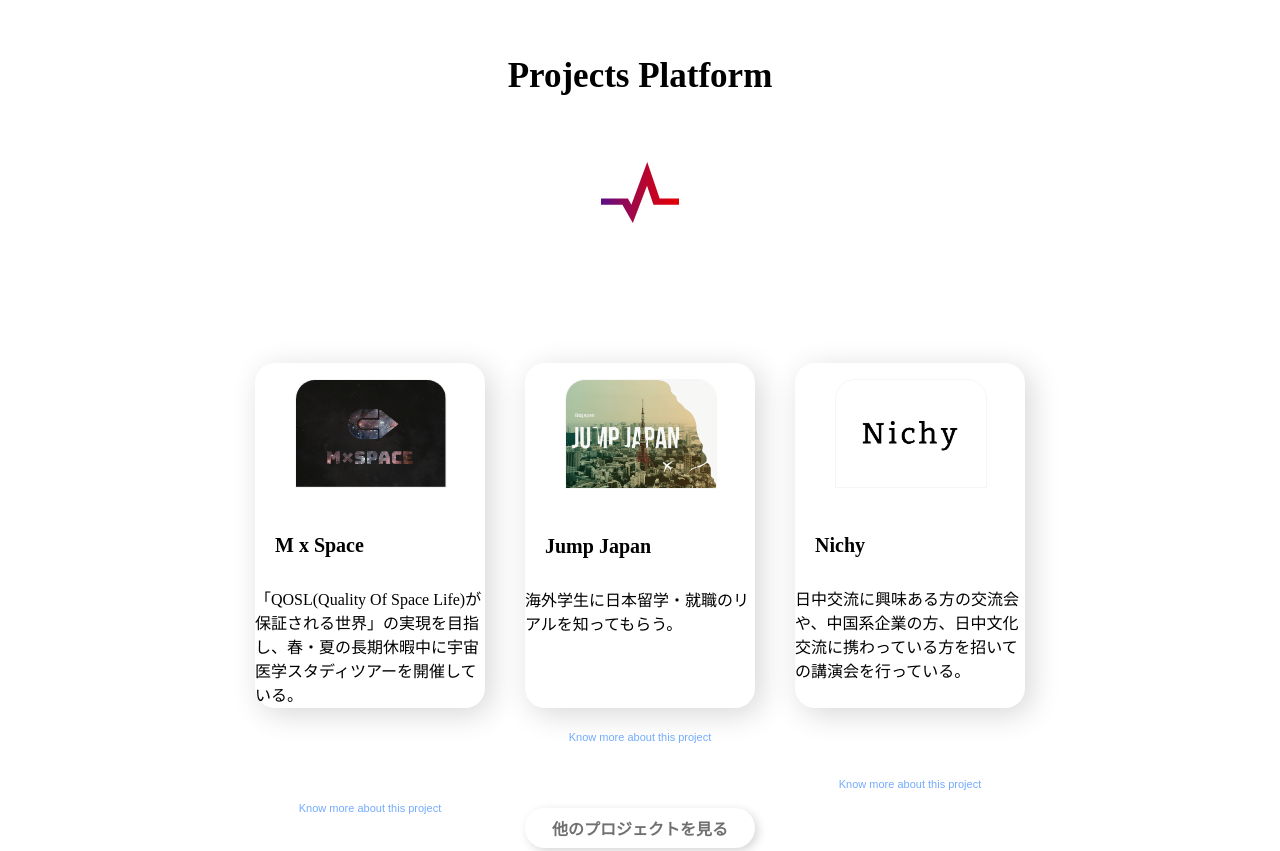
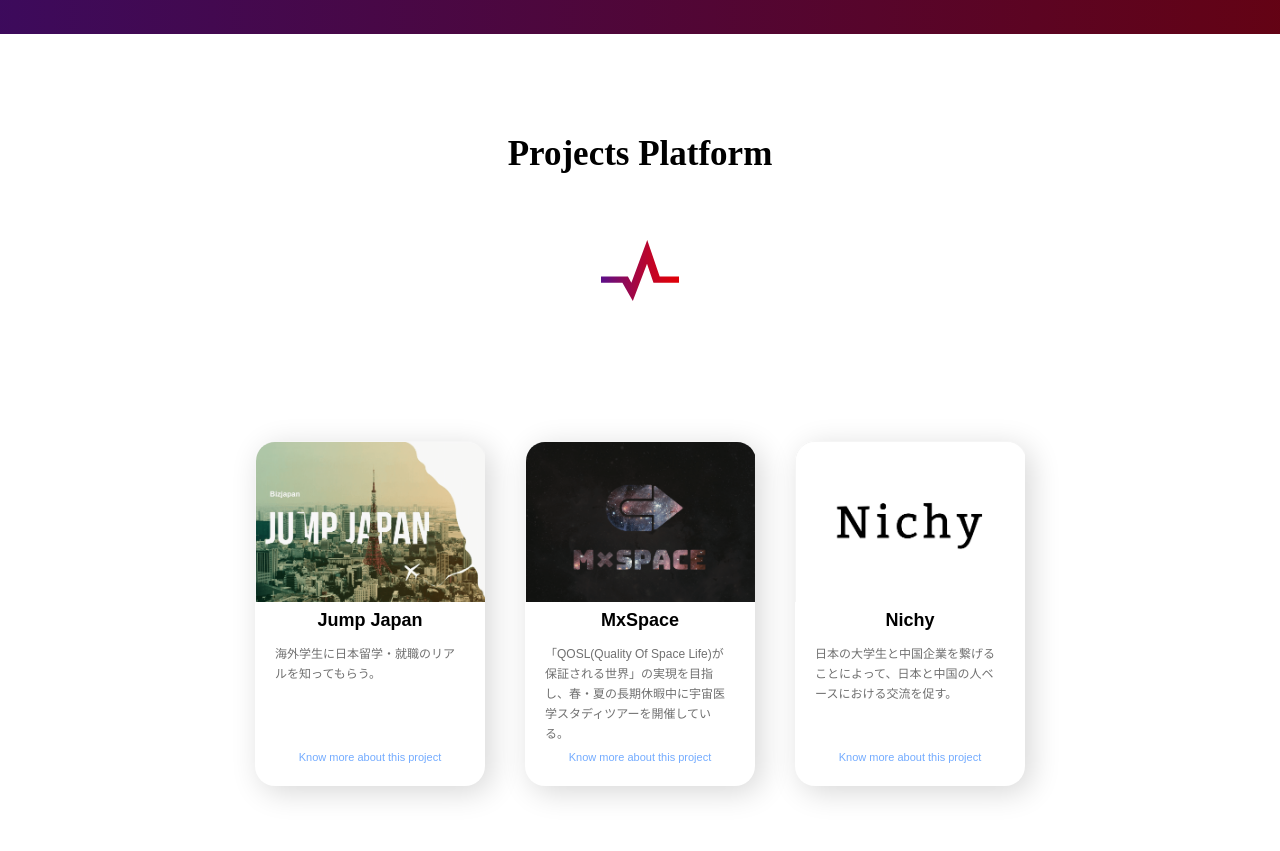
Before and after one commit to BizjapanOrg/old-bizjapan-website, a plain HTML site: page index.html in a window 1280 px wide. Shown: the part 2480-3331 px from the top of the page. Drawn offline with nearby package versions, Linux system fonts and the light colour scheme.

Commit message:
fix-detail

```diff
--- a/css/original/common.css
+++ b/css/original/common.css
@@ -135,7 +135,7 @@
   min-height:24.14px;
 }
 .title{
-  font-family: "DIN 2014", "Ropa Sans";
+  font-family: "DIN alternate", "Ropa Sans";
   font-size: 50px;
   text-align: center;
 }
--- a/css/original/home.css
+++ b/css/original/home.css
@@ -37,7 +37,7 @@
 }
 
 h2, h3{
-  font-family:"DIN 2014", "Ropa Sans";
+  font-family:"DIN alternate", "Ropa Sans";
   font-size:50px;
 }
 h2{
@@ -54,6 +54,30 @@
   z-index: 100;
 }
 /* Projects Platform */
+figure {
+  margin: 0;
+  position: relative;
+  overflow: hidden;
+  width: auto;
+  height: 160.55px;
+}
+figcaption {
+  position: absolute;
+  top: 0;
+  left: 0;
+  z-index: 2;
+  width: 230px;
+  height: 160.5px;
+  background: rgba(0, 0, 0, 0.6);
+  -webkit-transition: 0.3s;
+  transition: 0.3s;
+  opacity: 0;
+  text-align: center;
+  display: table;
+}
+.project-name a {
+  color: #707070;
+}
 .pj-platform-container{
   display: flex;
   flex-direction: row;
@@ -61,13 +85,31 @@
   justify-content: center;
   margin:80px auto 0 auto;
 }
+
 .project-example{
   width:230px;
   height:345px;
   padding:0;
   margin:0 30px 96px 30px;
   border-radius: 20px;
+  background-color: white;
   box-shadow: 6px 6px 30px 0 rgba(0, 0, 0, 0.16);
+}
+@media(max-width: 770px){
+  .project-example{
+    margin: 0 20px 40px 20px;
+    }
+   h2{
+     font-size: 25px;
+   }
+}
+@media(min-width:770px) {
+  .project-example{
+    margin:0 20px 40px 20px;
+  }
+  h2{
+    font-size: 35px;
+  }
 }
 .project-image{
   width: 100%;
@@ -79,29 +121,41 @@
   margin: 0;
   border: solid 1px #f5f5f5;
 }
-.project-name{
-  padding:20px 20px;
-  margin:0;
+.project-name {
+  text-align: left;
+  padding: 8px;
+  margin: 0;
+  font-family: DIN Alternate,"游ゴシック",Arial, Helvetica, sans-serif;
+  font-size: 18px;
   height: 22px;
-  font-family: YuGo;
-  font-size: 20px;
   font-weight: bold;
-  line-height: 1.7;
-  text-align: left;
+  font-style: normal;
+  font-stretch: normal;
+  letter-spacing: normal;
+  text-align: center;
   color: #000000;
 }
-.project-description{
+.project-discription {
   width: 190px;
   height: 180px;
-  font-size: 11px;
+  font-size: 12px;
   font-weight: 500;
-  font-family: YuGo;
+  font-style: normal;
+  font-stretch: normal;
   line-height: 1.67;
+  letter-spacing: normal;
   text-align: left;
-  position:absolute;
+  position: absolute;
   color: #707070;
   padding: 4px 20px;
   margin-top: 0;
+  font-family: "游ゴシック", "ヒラギノ角ゴ Pro W3", "Hiragino Kaku Gothic Pro",
+    "メイリオ", Meiryo, Osaka, "ＭＳ Ｐゴシック", "MS PGothic", sans-serif;
+
+}
+
+.project-name a {
+  color: #707070;
 }
 .square_btn {
     display: block;
@@ -153,7 +207,7 @@
   color:#73ABFF;
   font-family: Arial;
   text-align: center;
-  padding-top:80px;
+  padding-top:100px;
   font-size: 11px;
 }
 
--- a/css/original/projects.css
+++ b/css/original/projects.css
@@ -1,43 +1,225 @@
 @charset "UTF-8";
 
-/* What is a project */
-.whatisaproject-wrapper{
-  background-color: #F5F5F5;
+
+/* Projects Platform */
+.pj-platform-container{
+  display: flex;
+  flex-direction: row;
+  flex-wrap:wrap;
+  justify-content: center;
+  margin:80px auto 0 auto;
+}
+h2 {
+  font-family: "DIN 2014";
+  font-size: 50px;
+  text-align: center;
+}
+.project-example{
+  width:230px;
+  height:345px;
+  padding:0;
+  margin:0 30px 96px 30px;
+  border-radius: 20px;
+  background-color: white;
+  box-shadow: 6px 6px 30px 0 rgba(0, 0, 0, 0.16);
+}
+@media(max-width: 770px){
+  .project-example{
+    margin: 0 20px 40px 20px;
+    }
+   h2{
+     font-size: 25px;
+   }
+}
+@media(min-width:770px) {
+  .project-example{
+    margin:0 20px 40px 20px;
+  }
+  h2{
+    font-size: 35px;
+  }
+}
+.project-image{
+  width: 100%;
+  object-fit: cover;
+  border-style: solid;
+  height: 100%;
+  max-width: 230px;
+  border-radius: 20px 20px 0 0;
+  margin: 0;
+  border: solid 1px #f5f5f5;
 }
 
-/* 画像のHoverどきにCaption表示 */
+.project-name {
+  text-align: left;
+  padding: 8px;
+  margin: 0;
+  font-family: DIN Alternate,"游ゴシック",Arial, Helvetica, sans-serif;
+  font-size: 18px;
+  height: 22px;
+  font-weight: bold;
+  font-style: normal;
+  font-stretch: normal;
+  letter-spacing: normal;
+  text-align: center;
+  color: #000000;
+}
+
+
+.square_btn {
+    display: block;
+    width:230px;
+    height: 40px;
+    margin: 60px auto;
+    text-decoration: none;
+    color: #707070;
+    font-size: 16px;
+    font-family:"Yu Gothic";
+    font-weight:bold;
+    background-color: white;
+    border: none;
+    border-radius: 20px;
+    filter:drop-shadow(3px 3px 5px rgba(0,0,0,0.16));
+    transition: .4s;
+}
+#mxspace-show, #jj-show, #nichy-show{
+  color:#73ABFF;
+  font-family: Arial;
+  text-align: center;
+  padding-top:100px;
+  font-size: 11px;
+}
+
+.recruitment-image {
+  display: block;
+  width: 100%;
+  height: auto;
+}
+.recruitment-steps {
+  position: relative;
+  display: flex;
+  flex-direction: row;
+  flex-wrap: wrap;
+  justify-content: center;
+  margin: 70px auto;
+}
+.recruitment-step {
+  width: 225px;
+  padding: 0 10px;
+  text-align: left;
+}
+.recruitment-step-img {
+  display: block;
+  max-height: 120px;
+  margin: 0 auto 40px;
+  z-index: 2;
+}
+.recruitment-step-discription {
+  text-align: left;
+  z-index: 3;
+}
 figure {
   margin: 0;
   position: relative;
   overflow: hidden;
-  width:100%;
-  height:160.55px;
+  width: auto;
+  height: 160.55px;
 }
 figcaption {
   position: absolute;
   top: 0;
   left: 0;
   z-index: 2;
-  width: 100%;
-  height: 100%;
-  background: rgba(0,0,0,.6);
-  -webkit-transition: .3s;
-  transition: .3s;
+  width: 230px;
+  height: 160.5px;
+  background: rgba(0, 0, 0, 0.6);
+  -webkit-transition: 0.3s;
+  transition: 0.3s;
   opacity: 0;
   text-align: center;
   display: table;
 }
-figcaption div{
-  color: white;
+.modal,
+.project-modal-wrapper {
+  position: fixed;
+  right: 0;
+  left: 0;
+}
+.modal,
+.modal img {
+  height: auto;
+  box-sizing: border-box;
+}
+figcaption div {
+  color: #fff;
   display: table-cell;
   vertical-align: middle;
+}
+.projects-container{
+  display: flex;
+  flex-direction: row;
+  flex-wrap:wrap;
+  justify-content: center;
+  margin:80px auto 0 auto;
+}
+.project-name a {
+  color: #707070;
+}
+.content-title{
+  font-size:2.8em;
+  font-family: DIN alternate;
+
+  font-weight: bold;
+  font-style: normal;
+  font-stretch: normal;
+  line-height: 1.28;
+  letter-spacing: normal;
+  text-align: center;
+  color: #ffffff;
+  margin-right:auto;
+  margin-left:auto;
+
+
+}
+
+.projectwithstories-wrapper{
+  width: 100%;
+  opacity: 0.85;
+  border: solid 1px #707070;
+  background-color: #000000;
+  background-image: linear-gradient(90deg, hsla(301, 81%, 25%, 50%),hsla(355, 99%, 42%, 50%));
+}
+.projects-specific-container{
+  display: flex;
+    flex-direction: row;
+    flex-wrap: wrap;
+    justify-content: center;
+    margin: 40px auto 0 auto;
 }
 figure:hover figcaption {
   opacity: 1;
 }
-/* project with storiesについて*/
+
+
+.project-discription {
+  width: 190px;
+  height: 180px;
+  font-size: 12px;
+  font-weight: 500;
+  font-style: normal;
+  font-stretch: normal;
+  line-height: 1.67;
+  letter-spacing: normal;
+  text-align: left;
+  position: absolute;
+  color: #707070;
+  padding: 4px 20px;
+  margin-top: 0;
+  font-family: "游ゴシック", "ヒラギノ角ゴ Pro W3", "Hiragino Kaku Gothic Pro",
+    "メイリオ", Meiryo, Osaka, "ＭＳ Ｐゴシック", "MS PGothic", sans-serif;
+
+}
 .project-detail{
-  width: 110px;
   height: 14px;
   font-family: Arial;
   font-size: 12px;
@@ -47,131 +229,90 @@
   line-height: 1.17;
   letter-spacing: normal;
   text-align: left;
+  padding-top:90px;
+  padding-left:36px;
   color: #73abff;
 
-
 }
-/* Projects ongoingについて */
-.projects-container{
-  display: flex;
-  flex-direction: row;
-  flex-wrap:wrap;
-  justify-content: center;
-  margin:80px auto 0 auto;
+.pastprojects-wrapper {
+  background-color: #f5f5f5;
 }
-.project-example{
-  width:225px;
-  padding:0 8px;
-  text-align: left;
-}
-.project-name{
-  text-align: left;
-  padding: 8px 0;
-  margin: 0;
-  font-family: DIN Alternate ,Arial, Helvetica, "sans-serif";
-  font-size: 20px;
-  color: #707070;
-}
-.project-name a{
-  color: #707070;
-}
-.project-discription{
-  text-align: left;
-  padding:0;
-  margin-top: 0;
-  margin-bottom:40px;
-  font-family: "游ゴシック","ヒラギノ角ゴ Pro W3", "Hiragino Kaku Gothic Pro", "メイリオ", Meiryo, Osaka, "ＭＳ Ｐゴシック", "MS PGothic", "sans-serif";
-  font-size: 10px;
-  color:#444444;
-}
-
-/* Past Project */
-.pastprojects-wrapper{
-  background-color: #F5F5F5;
-}
-
-/* Modal */
 .project-modal-wrapper {
-  position: fixed;
   top: 0;
-  right: 0;
   bottom: 0;
-  left: 0;
   background-color: rgba(0, 0, 0, 0.5);
   z-index: 100;
-  display:none;
+  display: none;
 }
 .modal {
   overflow-y: scroll;
-  position: fixed;
   top: 10%;
   bottom: 10%;
-  right: 0;
-  left: 0;
   width: 40%;
   min-width: 310px;
-  height: auto;
   margin: auto;
-
   text-align: center;
-  background-color: #ffffff;
-  box-sizing: border-box; border-radius: 10px;
+  background-color: #fff;
+  border-radius: 10px;
 }
-.modal img{
-  width:100%;
-  height: auto;
+.modal img {
+  width: 100%;
   object-fit: cover;
-  box-sizing: border-box;
-  border-style:solid; border-width:0 0 1.5px 0; border-color: #444444; border-radius:10px 10px 0 0;
+  border-style: solid;
+  border-width: 0 0 1.5px;
+  border-color: #444;
+  border-radius: 10px 10px 0 0;
 }
-.modal-contents{
-  padding:4.7% 7.9%;
+.modal-contents {
+  padding: 4.7% 7.9%;
   box-sizing: border-box;
 }
-.modal-content-0{
-  margin:0 0 15px 0;
+.modal-content-0 {
+  margin: 0 0 15px;
 }
-.modal-content-1, .modal-content-2{
+.modal-content-1,
+.modal-content-2 {
   margin: 15px 0;
 }
-.modal-title{
-  font-family: Arial, Helvetica, "sans-serif";
-  font-weight: bold;
+.modal-title {
+  font-family: Arial, Helvetica, sans-serif;
+  font-weight: 700;
   font-size: 20px;
   text-align: center;
-  margin-top:0;
+  margin-top: 0;
 }
-.modal-title a{
+.modal-title a {
   color: inherit;
 }
-.modal-sub-title-1{
-  font-family: "游ゴシック", "ヒラギノ角ゴ Pro W3", "Hiragino Kaku Gothic Pro","メイリオ", "ＭＳ Ｐゴシック", "MS PGothic", "sans-serif";
+.modal-sub-title-1,
+.modal-sub-title-2 {
+  font-weight: 700;
+  color: #444;
+  font-family: "游ゴシック", "ヒラギノ角ゴ Pro W3", "Hiragino Kaku Gothic Pro",
+    "メイリオ", "ＭＳ Ｐゴシック", "MS PGothic", sans-serif;
+}
+.modal-sub-title-1 {
   font-size: 16px;
-  font-weight: bold;
-  color: #444444;
   margin: 15px 0;
   text-align: center;
 }
-.modal-sub-title-2{
-  font-family: "游ゴシック", "ヒラギノ角ゴ Pro W3", "Hiragino Kaku Gothic Pro","メイリオ", "ＭＳ Ｐゴシック", "MS PGothic", "sans-serif";
-  font-weight: bold;
-  color: #444444;
+.modal-sub-title-2 {
   text-align: left;
   margin-bottom: 16px;
 }
-@media(max-width:770px){
-  .modal-sub-title-1{
+@media (max-width: 770px) {
+  .modal-sub-title-1 {
     font-size: 11px;
   }
-  .modal-sub-title-2{
+  .modal-sub-title-2 {
     font-size: 13.75px;
   }
 }
-@media(min-width:770px){
-  .modal-sub-title-1{
+@media (min-width: 770px) {
+  .modal-sub-title-1 {
     font-size: 16px;
   }
-  .modal-sub-title-2{
+  .modal-sub-title-2 {
     font-size: 20px;
   }
 }
--- a/index.html
+++ b/index.html
@@ -55,7 +55,7 @@
               <li><a class="fadelink" href="./profile/index.html" >PROFILE</a></li>
   						<li><a class="fadelink" href="https://sites.google.com/bizjapan.org/spring-recruiting/home" >JOIN</a></li>
   						<li><a href="#link-contact" >CONTACT</a></li>
-              <li><a class="fadelink language" href="./en/index.html">ENGLISH</a></li>
+              <li><a class="fadelink language" href="./en/">ENGLISH</a></li>
             </ul>
           </div>
         </div>
@@ -67,18 +67,17 @@
     <div class="main">
       <!-- トップ画像 -->
       <div>
-        <img class="top-image" id="top-image-home" src="./img/cover/top.png" />
+
+          <img class="top-image" id="top-image-home" src="./img/cover/top.png" />
       </div>
       <div class="aboutus-wrapper">
         <div class="content-wrapper">
             <a id = "link-about" class="anchor"><img src="./img/SVG/aboutus.svg" class="title title-effect" /></a>
           <img src="./img/SVG/pulse.svg" class="pulse" />
           <div class="text aboutus-text">
-            <p>
-              私たちNPO法人Bizjapanは、東京大学・慶応義塾大学・早稲田大学・国際基督教大学などの学生を中心としたメンバーによって構成される団体です。
+            <p>Bizjapanは、グローバルな視座とアントレプレナーシップを持った多種多様な人が集い、多種多様なプロジェクトが走り出すプラットフォームです。2011年に設立され、2017年にNPO法人となった私たちは、これまで55ものイベント・プログラムを成功させてきました。
             </p>
-            <p>
-              既成の枠にとらわれない「Global」な視点と新たな解決策を探り実行する「Entrepreneurship」をもって、メンバーそれぞれが興味関心に従ってプロジェクトを立ち上げ、実行しています。
+            <p>現在は、東京大学・早稲田大学・慶応大学の学生をはじめとして約10ヶ国30人のメンバーが中心となり、特に今年度は「Because we love it.」のスローガンの下、留学支援から地方創生・データサイエンス・アート・アフリカのスタートアップ・宇宙医療まで、10のプロジェクトが進行しています。
             </p>
           </div>
           <img
@@ -116,48 +115,41 @@
     <!--projects platform -->
     <div class="pj-platform-wrapper">
       <div class="content-wrapper">
-        <h2 class="title title-effect pj-platform-title">Projects Platform</h2>
+        <h1 class="title title-effect pj-platform-title">Projects Platform</h1>
         <img src="./img/SVG/pulse.svg" class="pulse" />
+
         <div class="pj-platform-container">
           <div class="project-example">
             <figure>
-              <img class="project-image" src="./img/projects/mxspace.png" />
+              <img class="project-image" src="./img/projects/jumpjapan.png">
             </figure>
-            <p class="project-name">M x Space</p>
-            <p class="project-discription">
-              「QOSL(Quality Of Space
-              Life)が保証される世界」の実現を目指し、春・夏の長期休暇中に宇宙医学スタディツアーを開催している。
-            </p>
+            <p class="project-name">Jump Japan</p>
+            <p class="project-discription">海外学生に日本留学・就職のリアルを知ってもらう。</p>
+            <p id="jj-show">Know more about this project</p>
+          </div>
+
+          <div class="project-example">
+            <figure>
+              <img class="project-image" src="./img/projects/mxspace.png">
+            </figure>
+            <p class="project-name">MxSpace</p>
+            <p class="project-discription">「QOSL(Quality Of Space Life)が保証される世界」の実現を目指し、春・夏の長期休暇中に宇宙医学スタディツアーを開催している。</p>
             <p id="mxspace-show">Know more about this project</p>
           </div>
 
           <div class="project-example">
             <figure>
-              <img class="project-image" src="./img/projects/jumpjapan.png" />
-            </figure>
-            <p class="project-name">Jump Japan</p>
-            <p class="project-discription">
-              海外学生に日本留学・就職のリアルを知ってもらう。
-            </p>
-            <p div id="jj-show">Know more about this project</p>
-          </div>
-
-          <div class="project-example">
-            <figure>
-              <img class="project-image" src="./img/projects/nichy.png" />
+              <img class="project-image" src="./img/projects/nichy.png">
             </figure>
             <p class="project-name">Nichy</p>
-            <p class="project-discription">
-              日中交流に興味ある方の交流会や、中国系企業の方、日中文化交流に携わっている方を招いての講演会を行っている。
-            </p>
-            <p div id="nichy-show">Know more about this project</p>
+            <p class="project-discription">日本の大学生と中国企業を繋げることによって、日本と中国の人ベースにおける交流を促す。</p>
+            <p id="nichy-show">Know more about this project</p>
           </div>
         </div>
         <div class="know-more">
-          <button class="square_btn" href="./projects/">
-            他のプロジェクトを見る
+          <button class="square_btn"
+            a href="./projects/">他のプロジェクトを見る
           </button>
-        </div>
       </div>
     </div>
     <!--partners -->
```
Also changed, not shown: en/projects/index.html (+1 -2 lines), projects/index.html (+1 -1 lines).
